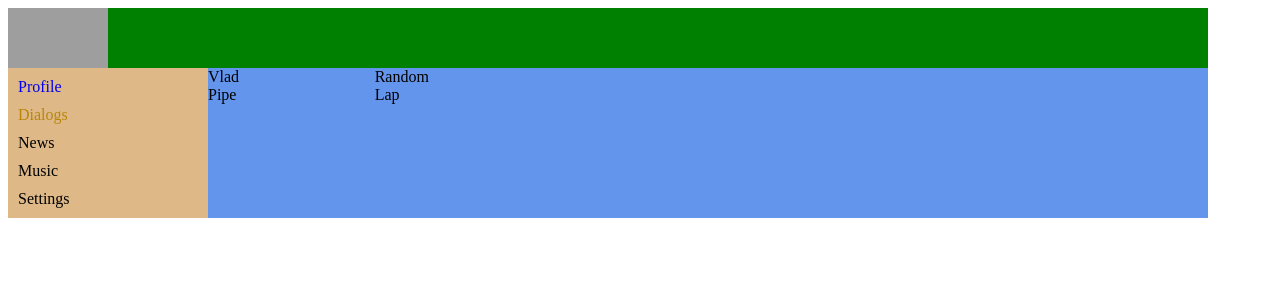
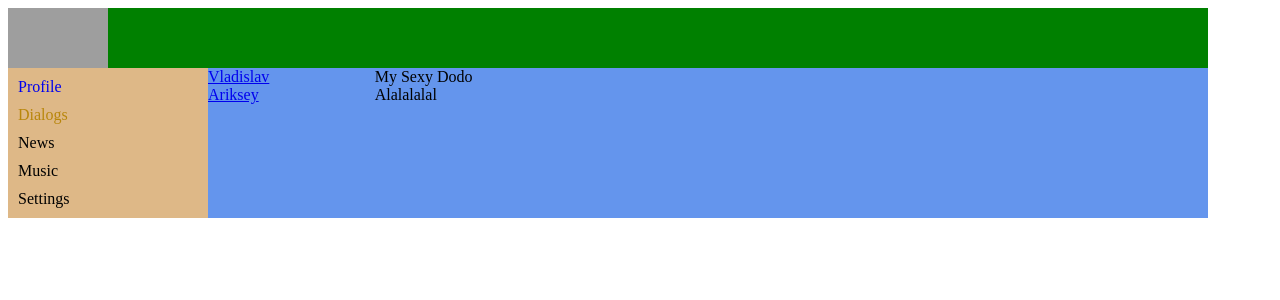
Before and after one commit to Dponya/Social-Site-on-React-practice-, a React (Create React App) app: page /dialogs in a window 1280 px wide. Shown: the top 300 px of the page. Built offline with nearby package versions, Linux system fonts and the light colour scheme; grey boxes are pictures that could not be loaded.

Commit message:
Added new components for Profile and Dialogs

```diff
--- a/src/components/App.js
+++ b/src/components/App.js
@@ -14,7 +14,7 @@ function App() {
         <Header />
         <NavigationBar />
         <div className="main">
-          <Route path="/dialogs" component={Dialogue} />
+          <Route exact path="/dialogs" component={Dialogue} />
           <Route path="/profile" component={Profile} />
 
         </div>
--- a/src/components/Dialogue/Dialogue.js
+++ b/src/components/Dialogue/Dialogue.js
@@ -1,24 +1,35 @@
 import React from 'react';
+import { NavLink } from 'react-router-dom';
 import styles from './Dialogue.module.css'
+
+const DialogueAuthor = (props) => {
+    const path = '/dialogs/' + props.id;
+    return (
+        <div>
+            <NavLink to={path}>{props.name}</NavLink>
+        </div>
+    )
+}
+
+const Message = (props) => {
+    return (
+        <div>
+            {props.message}
+        </div>
+    )
+}
+
 
 const Dialogue = () => {
     return (
         <div className={styles.dialogueWrapper}>
             <div className="dialogueUser">
-                <div className="author">
-                    Vlad
-                </div>
-                <div className="author">
-                    Pipe
-                </div>
+                <DialogueAuthor name="Vladislav" id="1" />
+                <DialogueAuthor name="Ariksey" id="2" />
             </div>
             <div className="dialogueMessages">
-                <div className="message">
-                    Random
-                </div>
-                <div className="message">
-                    Lap
-                </div>
+                <Message message="My Sexy Dodo" />
+                <Message message="Alalalalal" />
             </div>
         </div>
     )
--- a/src/components/Profile/Profile.js
+++ b/src/components/Profile/Profile.js
@@ -2,14 +2,12 @@ import React from 'react';
 /* import styles from './Profile.module.css' */
 import Post from './MyPost/Post/Post'
 import NewPost from './MyPost/NewPost/NewPost';
+import ProfileInfo from './ProfileInfo/ProfileInfo'
 
 const Profile = () => {
     return (
         <div>
-            <img src="https://cs8.pikabu.ru/post_img/big/2017/11/13/4/1510547981156877032.jpg" />
-            <div>
-                ava + des
-      </div>
+            <ProfileInfo />
             <div>
                 my posts
             </div>
--- /dev/null
+++ b/src/components/Profile/ProfileInfo/ProfileInfo.js
@@ -0,0 +1,12 @@
+const ProfileInfo = () => {
+    return (
+        <div>
+            <img src="https://cs8.pikabu.ru/post_img/big/2017/11/13/4/1510547981156877032.jpg" />
+            <div>
+                ava + des
+            </div>
+        </div>
+    )
+}
+
+export default ProfileInfo;
```
